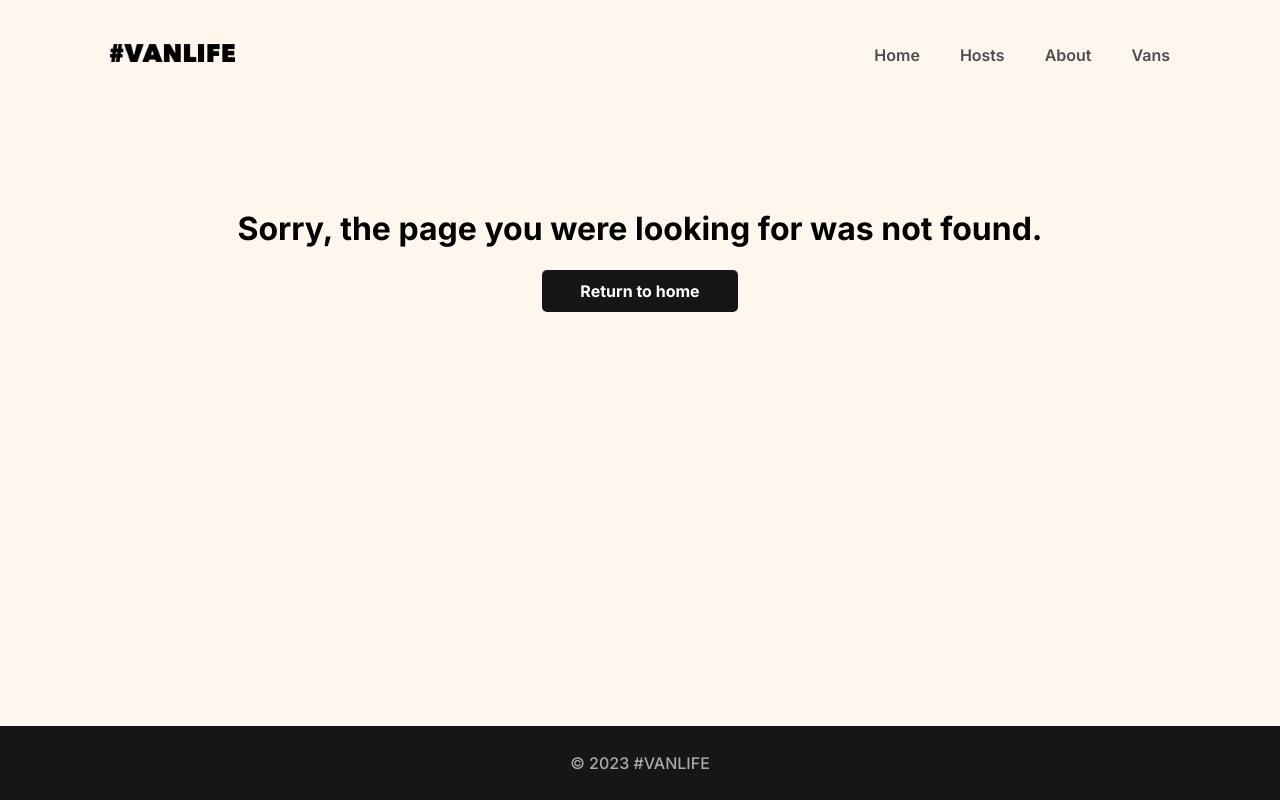
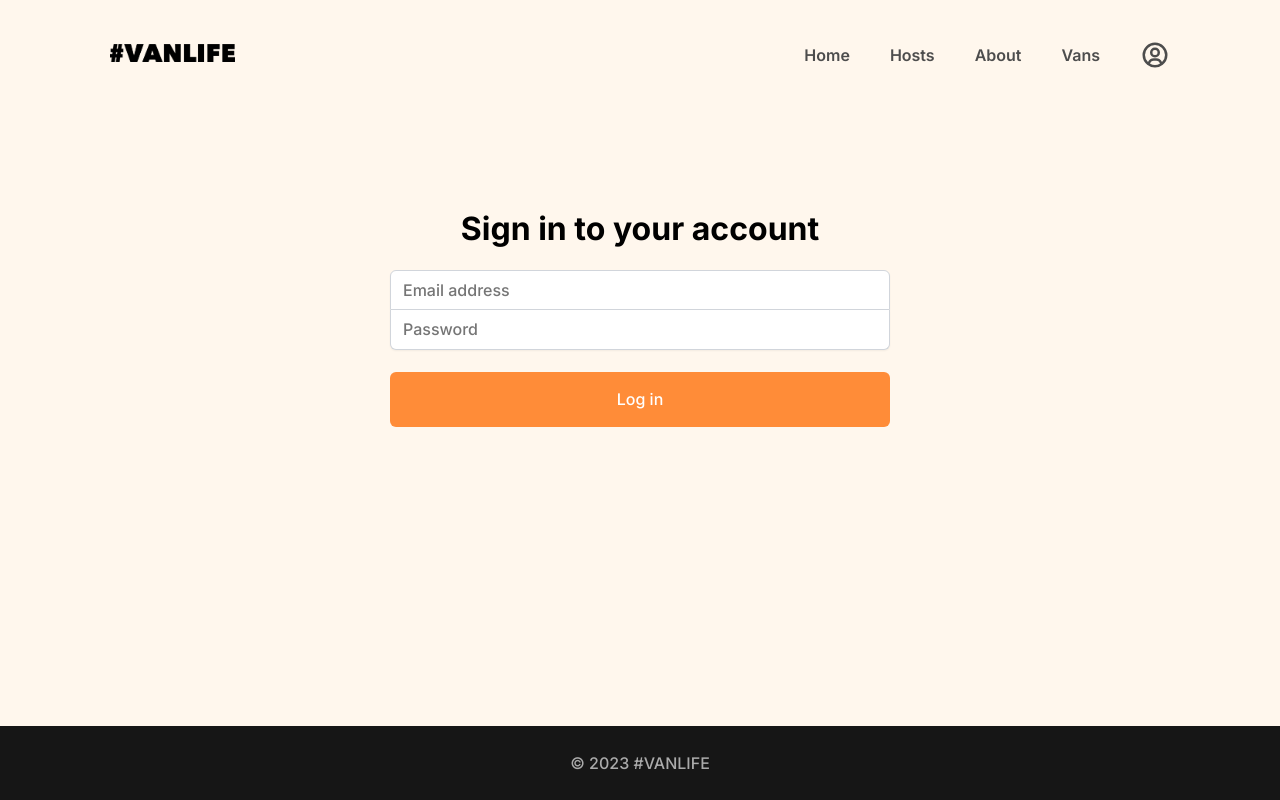
Before and after one commit to Bugs23/VanLife, a React (Vite) app: page /login in a window 1280 px wide. Before the commit this address had no page. Built offline with nearby package versions, Linux system fonts and the light colour scheme; the HTML template or start-up script is replaced by a standard one; what miragejs would draw is missing.

Commit message:
Created login page

```diff
--- a/src/App.css
+++ b/src/App.css
@@ -459,6 +459,11 @@ header a:hover {
     text-decoration: underline;
 }
 
+nav {
+    display: flex;
+    align-items: center;
+}
+
 a.active-link {
     font-weight: bold;
     text-decoration: underline;
@@ -480,6 +485,16 @@ a.active-link {
 
 .link-button:hover {
     transform: translate(1px, 1px);
+}
+
+header .login-icon {
+    height: 30px;
+    width: 30px;
+}
+
+header .login-link {
+    display: inline-flex;
+    align-items: center;
 }
 
 .back-button {
@@ -890,3 +905,55 @@ NOT FOUND PAGE
     background-color: #161616;
     color: white;
 }
+
+
+
+/*********************************
+LOGIN PAGE
+*********************************/
+
+.login-container {
+    display: flex;
+    flex-direction: column;
+    align-items: center;
+    padding-inline: 27px;
+}
+
+.login-form {
+    display: flex;
+    flex-direction: column;
+    width: 100%;
+    max-width: 500px;
+}
+
+.login-form > input {
+    border: 1px solid rgba(209, 213, 219);
+    height: 40px;
+    text-indent: 10px;
+    font-family: "Inter", sans-serif;
+    box-shadow: 0px 1px 2px rgba(0, 0, 0, 0.05);
+    font-weight: 400;
+}
+
+.login-form > input:focus {
+    outline: none;
+}
+
+.login-form > input:first-of-type {
+    border-radius: 6px 6px 0px 0px;
+}
+
+.login-form > input:last-of-type {
+    border-radius: 0px 0px 6px 6px;
+    border-top: none;
+}
+
+.login-form > button {
+    background-color: #FF8C38;
+    border: none;
+    border-radius: 6px;
+    height: 55px;
+    margin-top: 22px;
+    color: white;
+    font-family: "Inter", sans-serif;
+}
--- a/src/App.jsx
+++ b/src/App.jsx
@@ -4,6 +4,7 @@ import Home from "./pages/Home"
 import About from "./pages/About"
 import Vans from "./pages/Vans/Vans"
 import VanDetail from "./pages/Vans/VanDetail"
+import Login from "./pages/Login"
 import Layout from "./components/Layout"
 import Dashboard from "./pages/Host/Dashboard"
 import Income from "./pages/Host/Income"
@@ -14,7 +15,7 @@ import HostVanPricing from "./pages/Host/HostVanPricing"
 import HostVanPhotos from "./pages/Host/HostVanPhotos"
 import Reviews from "./pages/Host/Reviews"
 import HostLayout from "./components/HostLayout"
-import NotFound from "./components/NotFound"
+import NotFound from "./pages/NotFound"
 
 import "./server"
 
@@ -28,6 +29,7 @@ function App() {
                     <Route path="about" element={<About />} />
                     <Route path="vans" element={<Vans />} />
                     <Route path="vans/:id" element={<VanDetail />} />
+                    <Route path="login" element={<Login />} />
                     {/* DASHBOARD LAYOUT STARTS */}
                     <Route path="host" element={<HostLayout />} >
                         <Route index element={<Dashboard />} />
--- a/src/components/Header.jsx
+++ b/src/components/Header.jsx
@@ -1,5 +1,6 @@
 import {Link, NavLink} from "react-router-dom"
 import logo from "/images/logo.png"
+import {BiUserCircle} from "react-icons/bi"
 
 export default function Header() {
     return (
@@ -13,6 +14,9 @@ export default function Header() {
                     <NavLink className={({isActive}) => isActive ? "active-link" : null } to="/host">Hosts</NavLink>
                     <NavLink className={({isActive}) => isActive ? "active-link" : null} to="/about">About</NavLink>
                     <NavLink className={({isActive}) => isActive ? "active-link" : null} to="/vans">Vans</NavLink>
+                    <Link to="login" className="login-link">
+                        <BiUserCircle className="login-icon" />
+                    </Link>
                 </nav>
             </header>
         </div>
--- /dev/null
+++ b/src/pages/Login.jsx
@@ -0,0 +1,43 @@
+import {useState} from "react"
+import { useNavigate } from "react-router-dom"
+
+export default function Login() {
+    const [loginFormData, setLoginFormData] = useState({ email: "", password: "" })
+
+    function handleSubmit(e) {
+        e.preventDefault()
+        console.log(loginFormData)
+    }
+
+    function handleChange(e) {
+        const { name, value } = e.target
+        setLoginFormData(prev => ({
+            ...prev,
+            [name]: value
+        }))
+    }
+
+    return (
+        <div className="login-container">
+            <h1>Sign in to your account</h1>
+            <form onSubmit={handleSubmit} className="login-form">
+                <input
+                    name="email"
+                    onChange={handleChange}
+                    type="email"
+                    placeholder="Email address"
+                    value={loginFormData.email}
+                />
+                <input
+                    name="password"
+                    onChange={handleChange}
+                    type="password"
+                    placeholder="Password"
+                    value={loginFormData.password}
+                />
+                <button>Log in</button>
+            </form>
+        </div>
+    )
+
+}
```
Also changed, not shown: src/pages/NotFound.jsx (renamed from src/components/NotFound.jsx).
